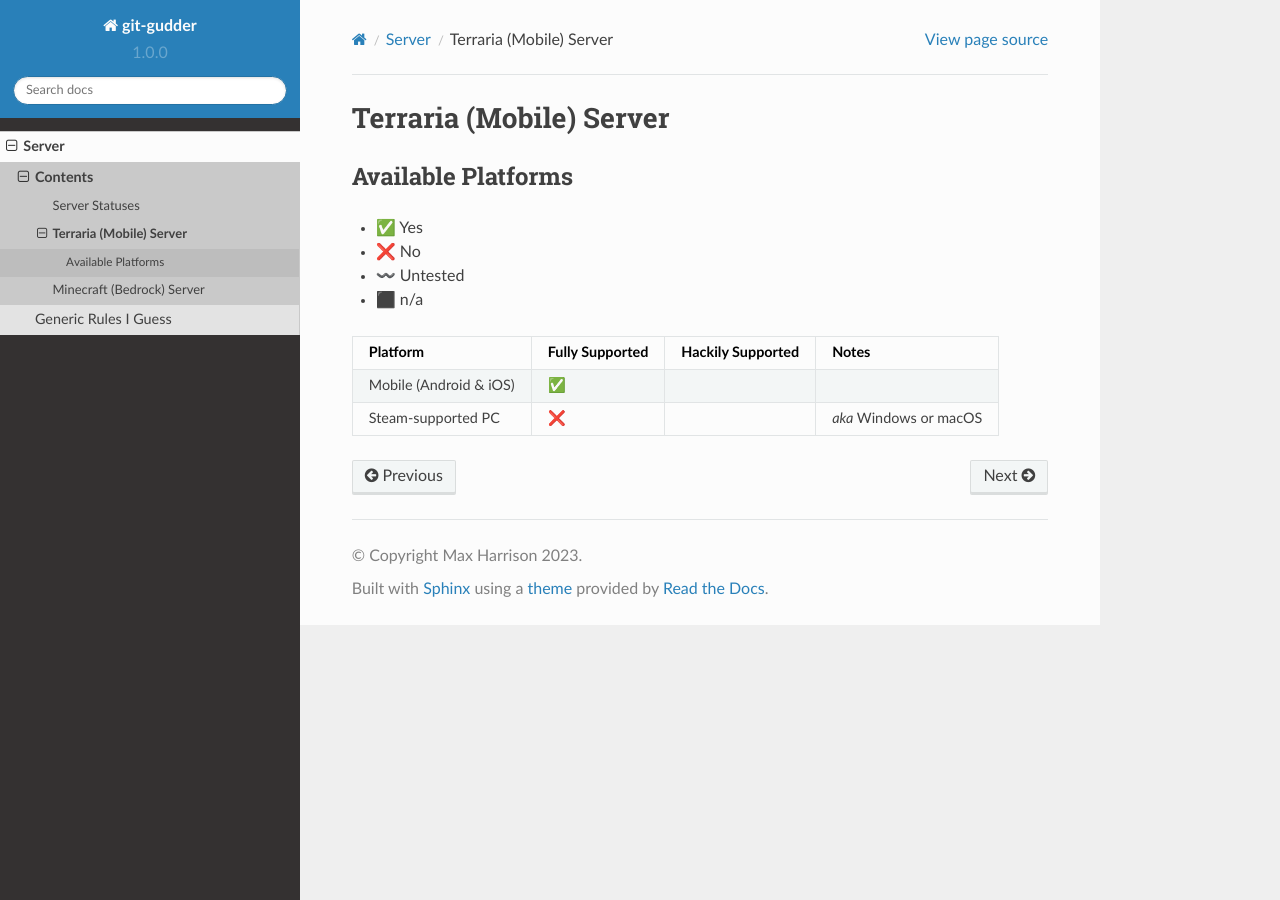
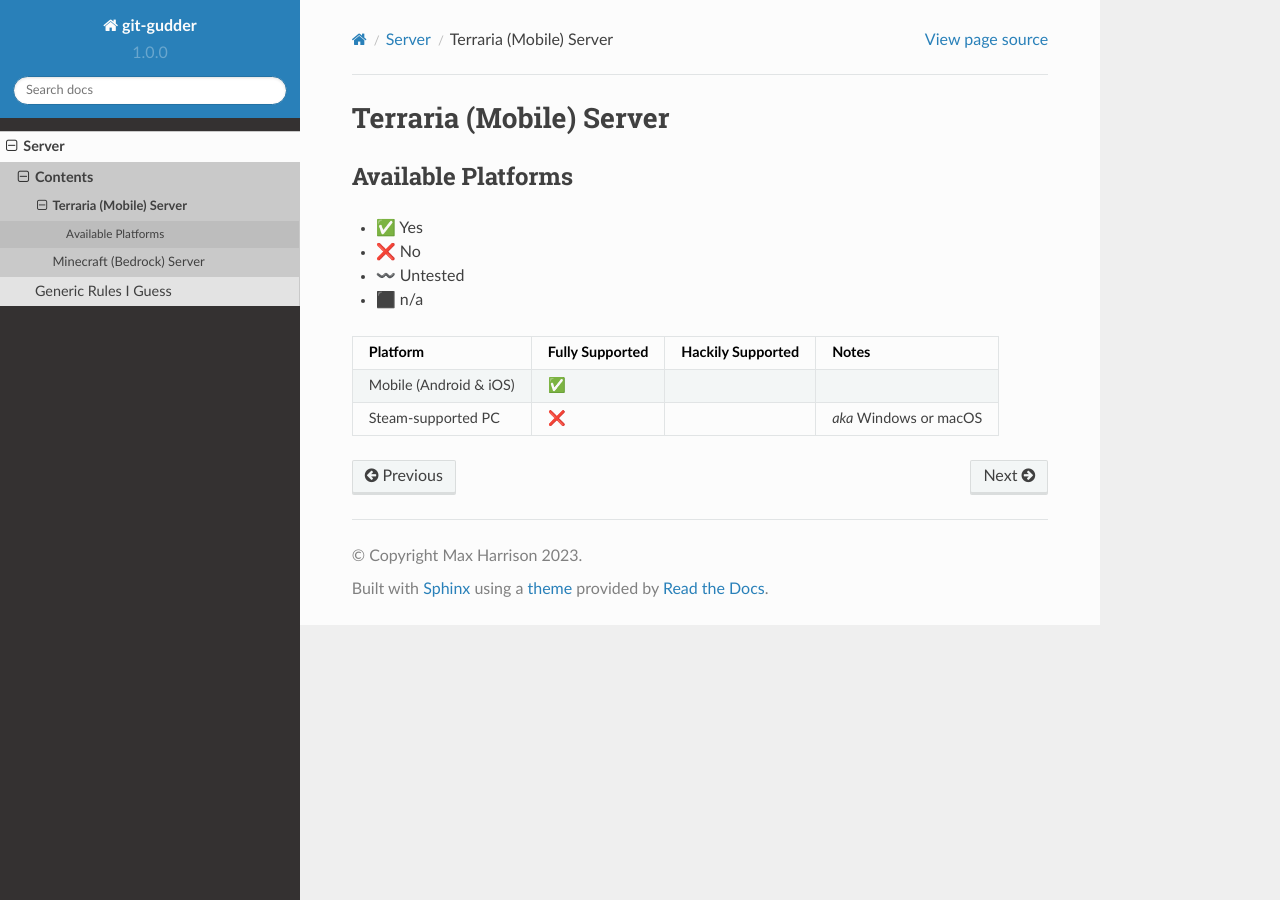
Before and after one commit to Cornelius-Figgle/git-gudder, a Sphinx documentation site: the page built from docs/source/server/terraria-server.md, in a window 1280 px wide. Built offline with Sphinx 7.4.7 and the Read the Docs theme 2.0.0, drawn with Linux system fonts in a browser that asks for light colours; pages that are not in the unit, such as notebooks, are missing from menus.

Commit message:
maybe fixed again?

```diff
--- a/docs/source/server/status.md
+++ /dev/null
@@ -1,3 +0,0 @@
-# Server Statuses
-
-*coming soon*
```
Also changed, not shown: docs/source/index.md (+1 -1 lines).
